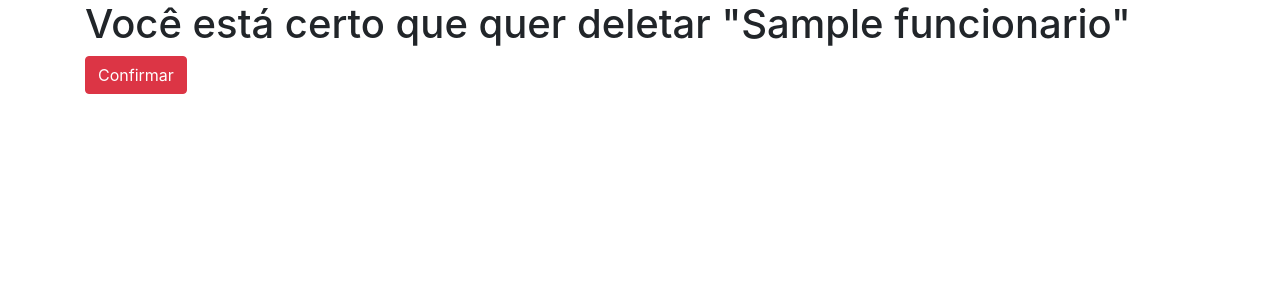
After one commit to LeandroSCoutinho/gestao_rh, a Django app: page /funcionarios/deletar/1/ in a window 1280 px wide. The commit adds this page. Shown: the top 300 px of the page. Run offline with Django 4.2, Linux system fonts and the light colour scheme; tables that the repository leaves empty hold one stand-in row (values such as "Sample post"); some libraries are stand-ins or nearby versions.

Commit message:
delete funcionario

```diff
--- a/apps/empresas/urls.py
+++ b/apps/empresas/urls.py
@@ -3,5 +3,5 @@ from .views import EmpresaCreate, EmpresaEdit
 
 urlpatterns = [
     path('novo', EmpresaCreate.as_view(), name='create_empresa'),
-    path('editar/<int:pk>/', EmpresaCreate.as_view(), name='edit_empresa'),
+    path('editar/<int:pk>/', EmpresaEdit.as_view(), name='edit_empresa'),
 ]
--- a/apps/funcionarios/models.py
+++ b/apps/funcionarios/models.py
@@ -2,6 +2,7 @@ from django.db import models
 from django.contrib.auth.models import User
 from apps.departamentos.models import Departamento
 from apps.empresas.models import Empresa
+from django.shortcuts import reverse
 
 class Funcionario(models.Model) :
     nome = models.CharField(max_length=100)
@@ -9,5 +10,8 @@ class Funcionario(models.Model) :
     departamentos = models.ManyToManyField(Departamento)
     empresa = models.ForeignKey(Empresa, on_delete=models.PROTECT, null=True, blank=True)
 
+    def get_absolute_url(self):
+        return reverse('list_funcionarios')
+
     def __str__(self):
         return self.nome
--- /dev/null
+++ b/apps/funcionarios/templates/funcionarios/funcionario_confirm_delete.html
@@ -0,0 +1,12 @@
+{% extends 'base.html' %}
+
+{% block main %}
+    <h1>Você está certo que quer deletar "{{ object }}"</h1>
+
+    <form method="post">
+        {% csrf_token %}
+
+        {{ form }}
+        <button type="submit" class="btn btn-danger">Confirmar</button>
+    </form>
+{% endblock %}
--- a/apps/funcionarios/templates/funcionarios/funcionario_list.html
+++ b/apps/funcionarios/templates/funcionarios/funcionario_list.html
@@ -9,6 +9,8 @@
       </ol>
     </nav>
     {% for funcionario in object_list%}
-        {{ funcionario }}<br>
+        {{ funcionario }}
+        <a class="btn btn-primary" href="{% url 'edit_funcionarios' funcionario.id  %}">Editar</a><br>
+        <a class="btn btn-danger" href="{% url 'delete_funcionarios' funcionario.id  %}">Excluir</a><br>
     {% endfor %}
 {% endblock %}
--- a/apps/funcionarios/urls.py
+++ b/apps/funcionarios/urls.py
@@ -1,6 +1,8 @@
 from django.urls import path
-from .views import FuncionarioList
+from .views import FuncionarioList, FuncionarioEdit, FuncionarioDelete
 
 urlpatterns = [
     path('',FuncionarioList.as_view(), name = 'list_funcionarios' ),
+    path('editar/<int:pk>/',FuncionarioEdit.as_view(), name = 'edit_funcionarios' ),
+    path('deletar/<int:pk>/',FuncionarioDelete.as_view(), name = 'delete_funcionarios' ),
 ]
--- a/apps/funcionarios/views.py
+++ b/apps/funcionarios/views.py
@@ -1,4 +1,5 @@
-from django.views.generic import ListView
+from django.views.generic import ListView, UpdateView, DeleteView
+from django.urls import reverse_lazy
 from .models import Funcionario
 
 class FuncionarioList(ListView):
@@ -7,3 +8,11 @@ class FuncionarioList(ListView):
     def get_queryset(self):
         empresa_logada=self.request.user.funcionario.empresa
         return Funcionario.objects.filter(empresa=empresa_logada)
+
+class FuncionarioEdit(UpdateView):
+    model = Funcionario
+    fields = ['nome', 'departamentos']
+
+class FuncionarioDelete(DeleteView):
+    model = Funcionario
+    success_url = reverse_lazy("list_funcionarios")
--- a/templates/base.html
+++ b/templates/base.html
@@ -13,5 +13,8 @@
     <div class="container">
         {% block main %} {% endblock %}
     </div>
+<!-- choose one -->
+    <script src="https://unpkg.com/feather-icons"></script>
+    <script src="https://cdn.jsdelivr.net/npm/feather-icons/dist/feather.min.js"></script>
 </body>
 </html>
```
Also changed, not shown: apps/funcionarios/templates/funcionarios/funcionario_form.html (+18 -0 lines).
